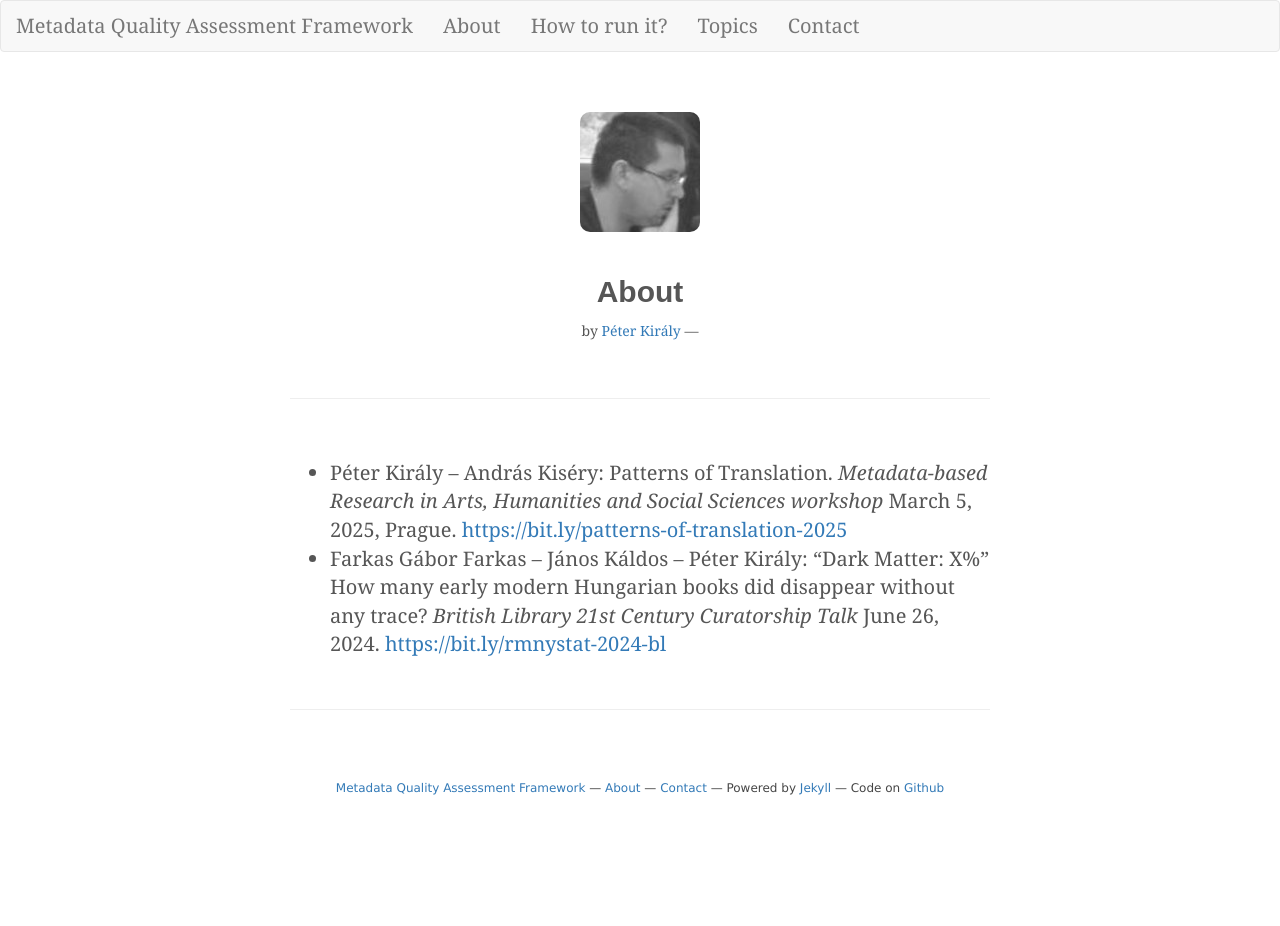
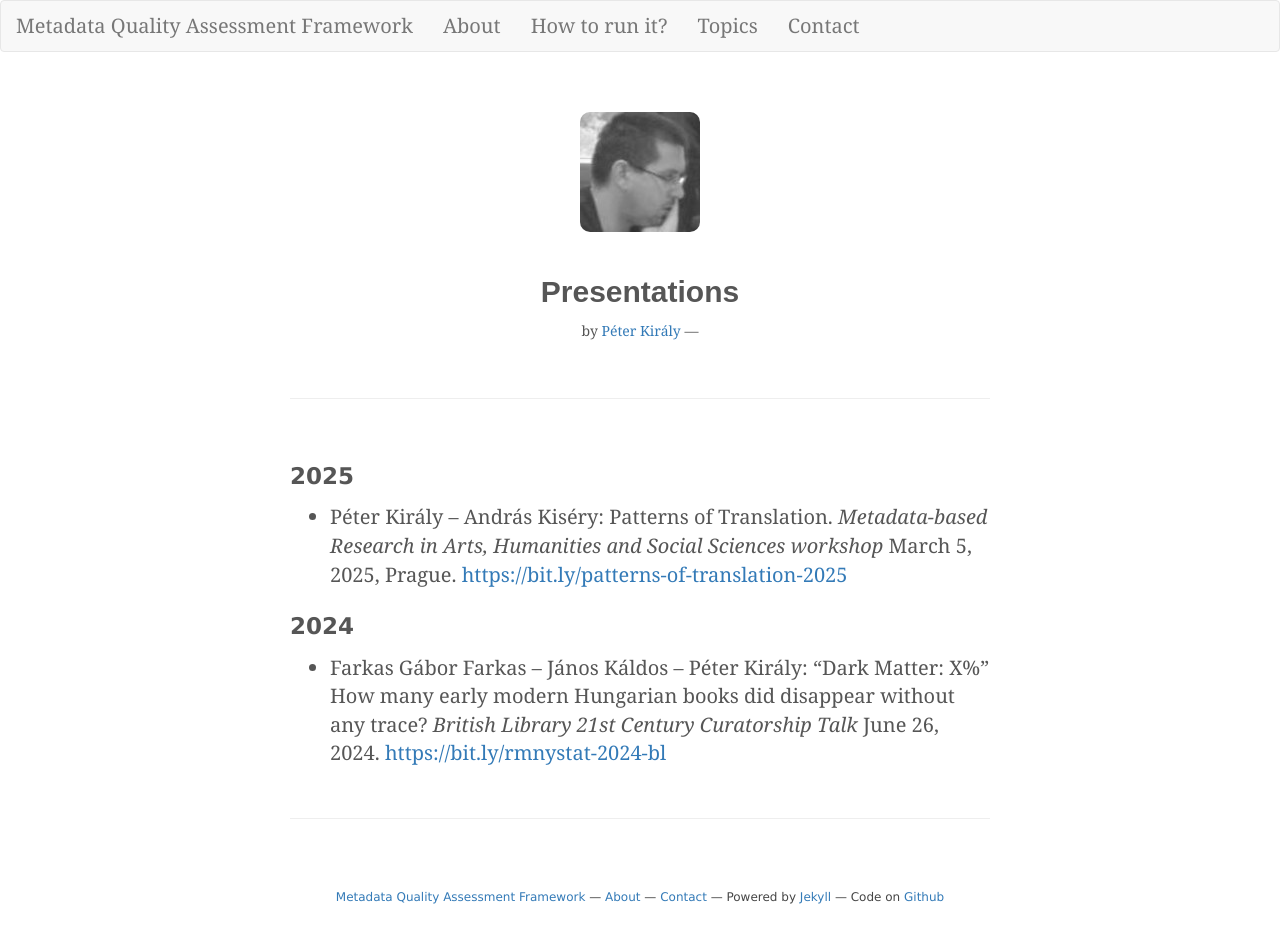
Before and after one commit to pkiraly/pkiraly.github.io, a Jekyll site: the page built from presentations.md, in a window 1280 px wide. Built offline with Jekyll 4.4.1, drawn with Linux system fonts in a browser that asks for light colours; nearby versions of some CDN libraries; some web fonts are replaced; comment, search, counter and statistics services are not loaded; before the commit the page ends 900 px from its top, so only the background shows below that.

Commit message:
Open a presentations section

```diff
--- a/presentations.md
+++ b/presentations.md
@@ -1,5 +1,5 @@
 ---
-title: About
+title: Presentations
 layout: post
 ---
 
@@ -17,5 +17,10 @@ p {
 }
 </style>
 
+## 2025
+
 * Péter Király – András Kiséry: Patterns of Translation. _Metadata-based Research in Arts, Humanities and Social Sciences workshop_ March 5, 2025, Prague. [https://bit.ly/patterns-of-translation-2025](https://bit.ly/patterns-of-translation-2025)
+
+## 2024
+
 * Farkas Gábor Farkas – János Káldos – Péter Király: “Dark Matter: X%” How many early modern Hungarian books did disappear without any trace? _British Library 21st Century Curatorship Talk_ June 26, 2024. [https://bit.ly/rmnystat-2024-bl](https://bit.ly/rmnystat-2024-bl)
```
